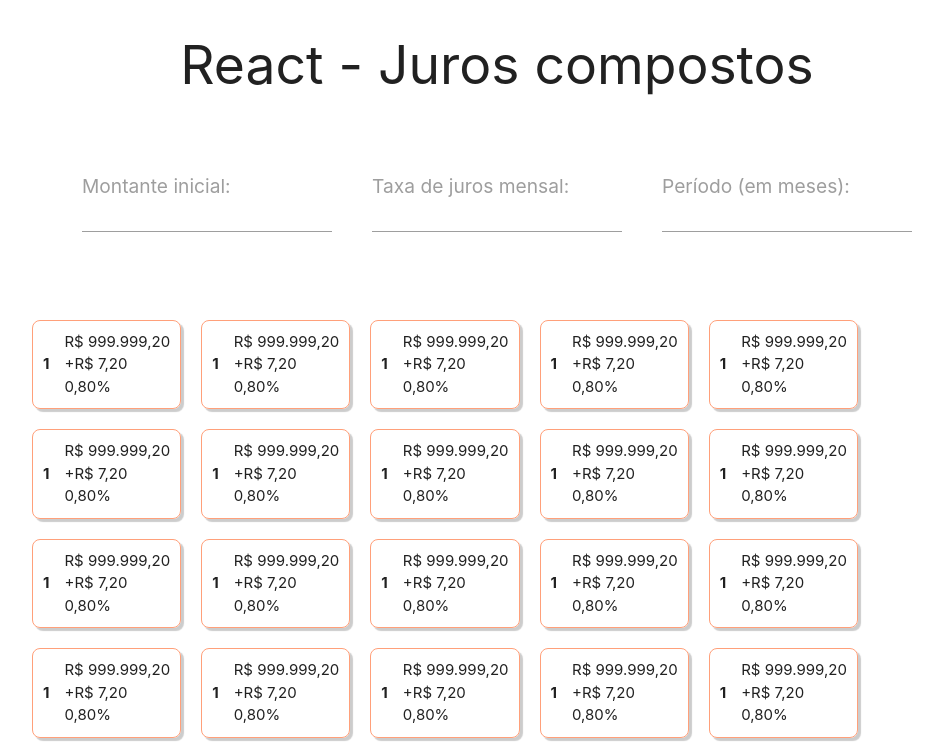
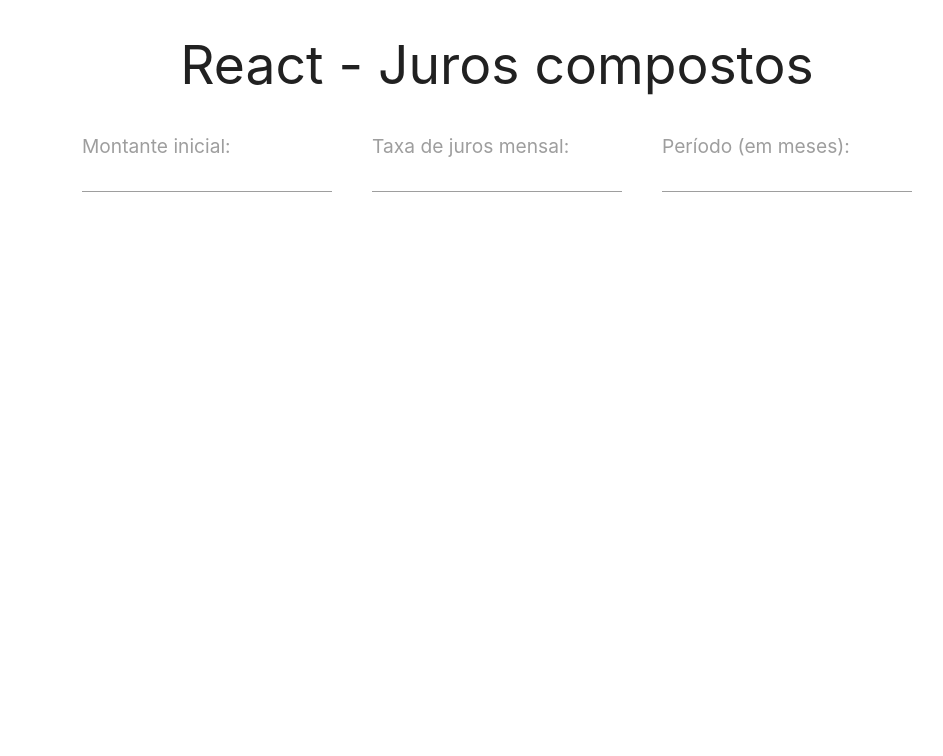
Before and after one commit to williancozzi/react-desafio-juros-composto, a React (Create React App) app: page / in a window 1280 px wide. Shown: the top 756 px of the page, without its empty margins (143-1086 px from the left). Built offline with nearby package versions, Linux system fonts and the light colour scheme.

Commit message:
feat(): useEffect and mountChanges

```diff
--- a/src/App.js
+++ b/src/App.js
@@ -1,19 +1,60 @@
-import React, { useState } from "react";
+import React, { useState, useEffect } from "react";
 import Form from "./components/Form";
 import Installments from "./components/Installments";
 
 export default function App() {
   const [initialCapital, setInitialCapital] = useState(0);
   const [monthlyInterestRate, setMonthlyInterestRate] = useState(0);
-  const [term, setTerm] = useState(0);
+  const [initialPeriod, setPeriod] = useState(0);
+  const [term, setTerm] = useState([]);
+
+  useEffect(() => {
+    const getTerm = () => {
+      const newterms = [];
+
+      if (initialCapital !== 0) {
+        let interest = (monthlyInterestRate / 100) * initialPeriod;
+
+        for (let index = 0; index < initialPeriod; index++) {
+          newterms.push({
+            id: index + 1,
+            total:
+              parseInt(initialCapital * interest) +
+              parseInt(initialCapital) * initialPeriod,
+            income: initialCapital * interest,
+            percent: monthlyInterestRate + index,
+          });
+        }
+        setTerm(newterms);
+      }
+    };
+
+    getTerm();
+  }, [initialPeriod, monthlyInterestRate, initialCapital]);
+
+  const handlePeriodChange = (period) => {
+    setPeriod(period);
+  };
+
+  const handleCapitalChange = (capital) => {
+    setInitialCapital(capital);
+  };
+
+  const handleTaxChange = (tax) => {
+    setMonthlyInterestRate(tax);
+  };
 
   return (
     <div className="container" style={styles.containerNew}>
       <h2 style={styles.centered}>React - Juros compostos</h2>
 
-      <Form />
+      <Form
+        onChangePeriod={handlePeriodChange}
+        onChangeCapital={handleCapitalChange}
+        onChangeTax={handleTaxChange}
+      />
 
-      <Installments />
+      <Installments term={term} />
     </div>
   );
 }
--- a/src/components/Form.js
+++ b/src/components/Form.js
@@ -1,11 +1,36 @@
 import React from "react";
 
-export default function Form() {
+export default function Form({ onChangePeriod, onChangeTax, onChangeCapital }) {
+  const handlePeriodChange = (event) => {
+    const periodValue = event.target.value;
+
+    onChangePeriod(periodValue);
+  };
+
+  const handleTaxChange = (event) => {
+    const taxValue = event.target.value;
+
+    onChangeTax(taxValue);
+  };
+
+  const handleCapitalChange = (event) => {
+    const capitalValue = event.target.value;
+
+    onChangeCapital(capitalValue);
+  };
+
   return (
     <div style={styles.flexRow}>
       <form style={styles.formStyle}>
         <div style={styles.inputStyle} className="input-field">
-          <input style={styles.inputSize} type="number" />
+          <input
+            style={styles.inputSize}
+            type="number"
+            min={0}
+            max={100000}
+            step={100}
+            onChange={handleCapitalChange}
+          />
           <label
             style={styles.labelFont}
             className="active"
@@ -16,7 +41,14 @@
         </div>
 
         <div style={styles.inputStyle} className="input-field">
-          <input style={styles.inputSize} type="number" />
+          <input
+            style={styles.inputSize}
+            type="number"
+            min={-12}
+            max={12}
+            step={0.1}
+            onChange={handleTaxChange}
+          />
           <label
             style={styles.labelFont}
             className="active"
@@ -27,7 +59,14 @@
         </div>
 
         <div style={styles.inputStyle} className="input-field">
-          <input style={styles.inputSize} type="number" />
+          <input
+            style={styles.inputSize}
+            type="number"
+            min={1}
+            max={36}
+            step={1}
+            onChange={handlePeriodChange}
+          />
           <label
             style={styles.labelFont}
             className="active"
@@ -52,7 +91,7 @@
     display: "flex",
     justifyContent: "center",
     width: "100%",
-    margin: "50px",
+    margin: "10px",
   },
   inputStyle: {
     margin: "20px",
--- a/src/components/Installment.js
+++ b/src/components/Installment.js
@@ -1,13 +1,13 @@
 import React from "react";
 
-export default function Installment() {
+export default function Installment({ id, total, income, percent }) {
   return (
     <div style={styles.installment}>
-      <div style={styles.idTerm}>1</div>
+      <div style={styles.idTerm}>{id}</div>
       <div>
-        <div>R$ 999.999,20</div>
-        <div>+R$ 7,20</div>
-        <div>0,80%</div>
+        <div>R$ {total}</div>
+        <div>R$ {income}</div>
+        <div>{percent}%</div>
       </div>
     </div>
   );
@@ -17,8 +17,8 @@
   installment: {
     display: "flex",
     justifyContent: "space-around",
-    minWidth: "50px",
-    maxWidth: "150px",
+    minWidth: "150px",
+    maxWidth: "200px",
     padding: "10px",
     border: "1px solid lightsalmon",
     borderRadius: "8px",
@@ -29,4 +29,12 @@
     fontWeight: "bold",
     marginRight: "15px",
   },
+  openStyle: {
+    maxWidth: "100%",
+    transition: "max-width 1s",
+  },
+  closedStyle: {
+    maxWidth: "0%",
+    transition: "max-width 1s",
+  },
 };
--- a/src/components/Installments.js
+++ b/src/components/Installments.js
@@ -1,42 +1,18 @@
 import React from "react";
 import Installment from "./Installment";
 
-export default function Installments() {
-  const installments = [
-    1,
-    2,
-    3,
-    4,
-    5,
-    6,
-    7,
-    8,
-    9,
-    10,
-    11,
-    12,
-    13,
-    1,
-    2,
-    3,
-    4,
-    5,
-    6,
-    7,
-    8,
-    9,
-    10,
-    11,
-    12,
-    13,
-  ];
-
+export default function Installments({ term }) {
   return (
     <div style={styles.installments}>
-      {installments.map((installment, index) => {
+      {term.map((installment, index) => {
         return (
-          <div style={styles.installment}>
-            <Installment key={index} />
+          <div key={installment.id} style={styles.installment}>
+            <Installment
+              id={installment.id}
+              total={installment.total}
+              income={installment.income}
+              percent={installment.percent}
+            />
           </div>
         );
       })}
@@ -48,9 +24,9 @@
   installments: {
     display: "flex",
     flexWrap: "wrap",
-    maxWidth: "950px",
+    maxWidth: "1100px",
   },
   installment: {
-    margin: "10px",
+    margin: "15px",
   },
 };
```
